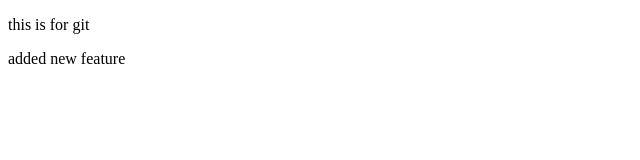
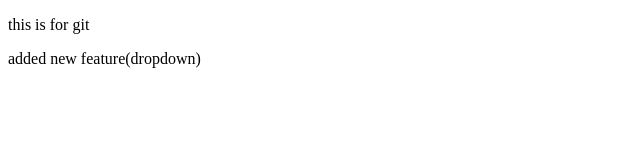
Before and after one commit to Gaganshetty123/localrepo, a plain HTML site: page index.html in a window 1280 px wide. Shown: the full height of the page, 0-640 px from the left. Drawn offline with Linux system fonts and the light colour scheme.

Commit message:
new feature

```diff
--- a/index.html
+++ b/index.html
@@ -7,7 +7,7 @@
 </head>
 <body>
     <p> this is for git</p>
-    <p>added new feature
+    <p>added new feature(dropdown)
     </p>
 </body>
 </html>
```
